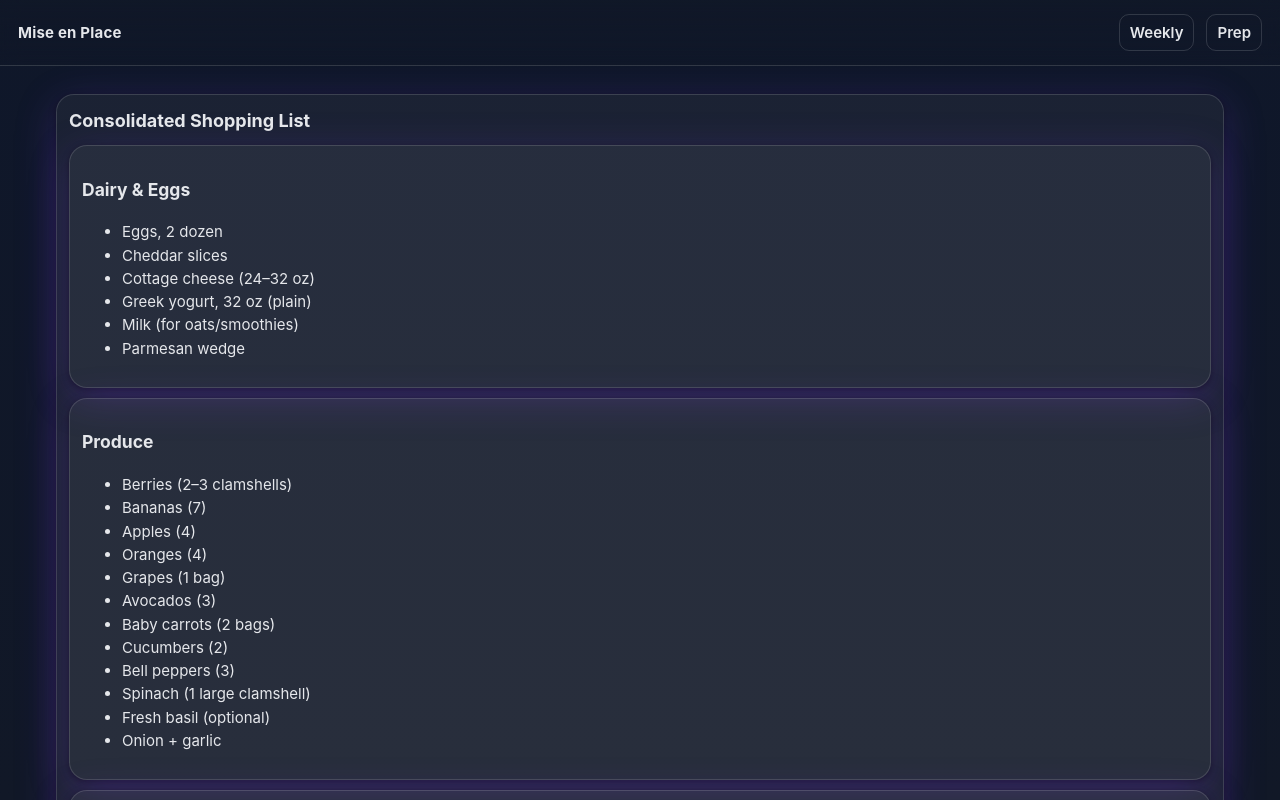
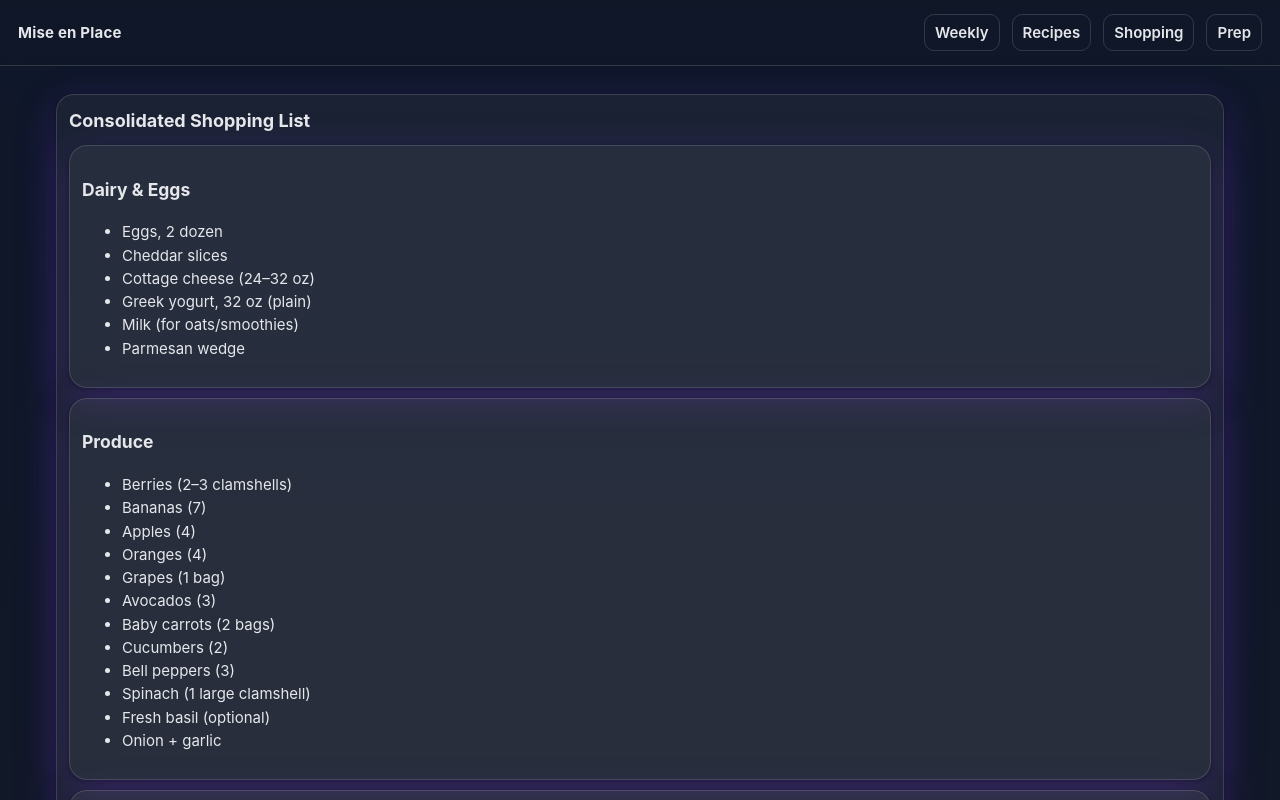
Before and after one commit to cosperjeff-arizona/mealplanner, a plain HTML site: page pages/shopping.html in a window 1280 px wide. Shown: the top 800 px of the page. Drawn offline with Linux system fonts and the light colour scheme.

Commit message:
Add files via upload

```diff
--- a/pages/shopping.html
+++ b/pages/shopping.html
@@ -12,6 +12,8 @@
     <div class="brand">Mise en Place</div>
     <nav class="nav">
       <a href="../index.html">Weekly</a>
+      <a href="./recipes.html">Recipes</a>
+      <a href="./shopping.html">Shopping</a>
       <a href="./prep.html">Prep</a>
     </nav>
   </div>
```
Also changed, not shown: index.html (+1 -0 lines), pages/prep.html (+2 -0 lines), pages/recipes.html (+1 -0 lines).
